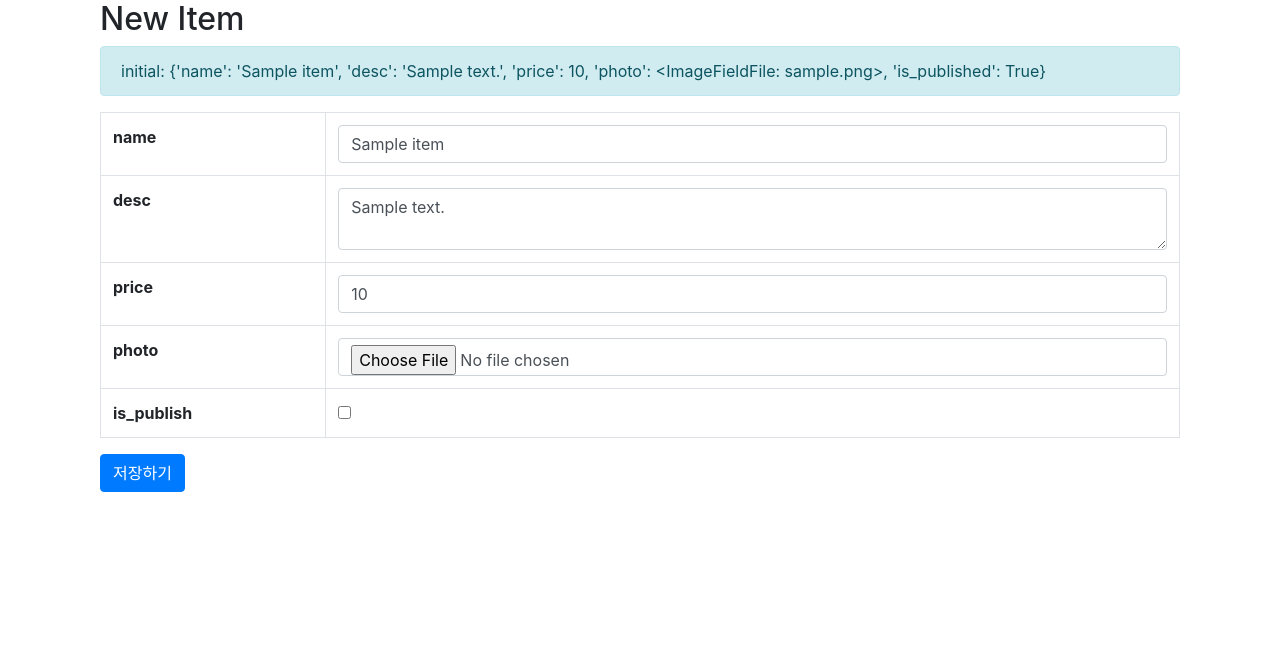
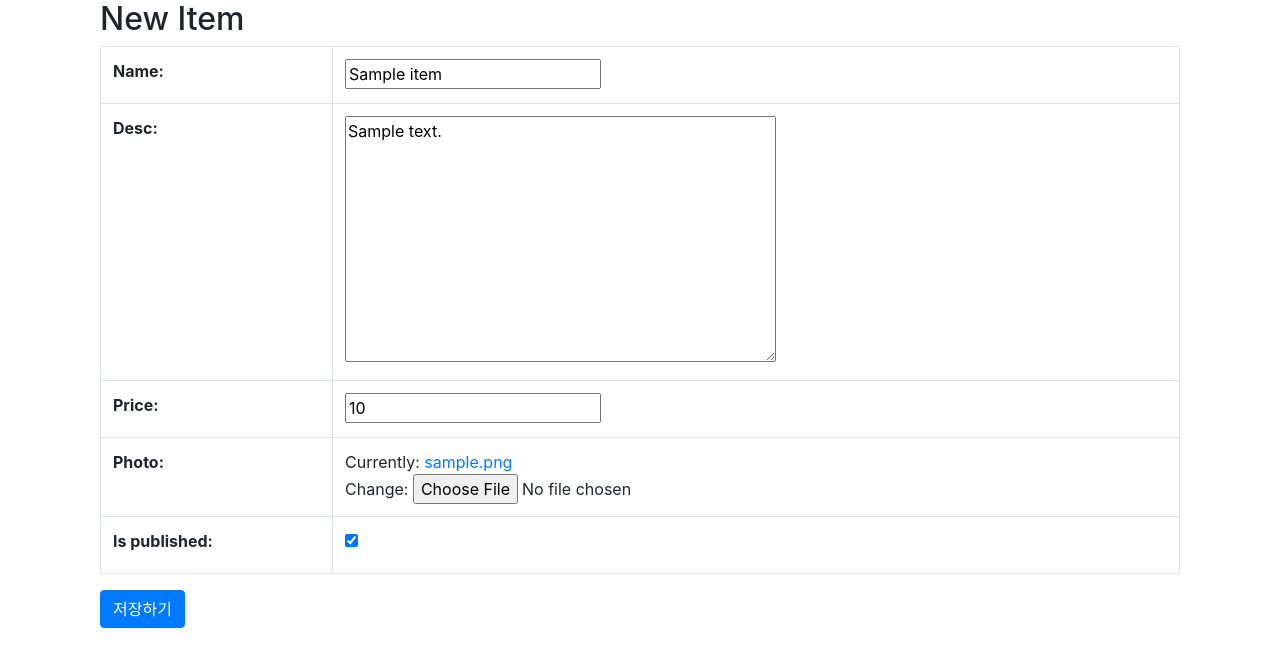
Before and after one commit to Yejin6911/piro12-Django, a Django app: page /shop/1/edit/ in a window 1280 px wide. Shown: the top 667 px of the page. Run offline with Django 3.2, Linux system fonts and the light colour scheme; tables that the repository leaves empty hold one stand-in row (values such as "Sample post"); some libraries are stand-ins or nearby versions.

Commit message:
30 장고 Form을 통해, 글 생성/수정 구현하기

```diff
--- /dev/null
+++ b/shop/forms.py
@@ -0,0 +1,7 @@
+from django import forms
+from .models import Item
+
+class ItemForm(forms.ModelForm):
+    class Meta:
+        model = Item
+        fields = '__all__'
--- a/shop/templates/shop/item_form.html
+++ b/shop/templates/shop/item_form.html
@@ -10,57 +10,11 @@
             <div class="col-sm-12">
 
                 <h2>New Item</h2>
-
-                {% if error_list %}
-                    <div class="alert alert-danger">
-                        error_list: {{ error_list }}
-                    </div>
-                {% endif %}
-
-                {% if initial %}
-                    <div class="alert alert-info">
-                        initial: {{ initial }}
-                    </div>
-                {% endif %}
-
                 <form action="" method="post" enctype="multipart/form-data" autocomplete="off">
                     {% csrf_token %}
-
                     <table class="table table-bordered">
-                        <tbody>
-                            <tr>
-                                <th>name</th>
-                                <td>
-                                    <input type="text" name="name" value="{{ initial.name }}" class="form-control" />
-                                </td>
-                            </tr>
-                            <tr>
-                                <th>desc</th>
-                                <td>
-                                    <textarea name="desc" class="form-control">{{ initial.desc }}</textarea>
-                                </td>
-                            </tr>
-                            <tr>
-                                <th>price</th>
-                                <td>
-                                    <input type="text" name="price" value="{{ initial.price }}" class="form-control" />
-                                </td>
-                            </tr>
-                            <tr>
-                                <th>photo</th>
-                                <td>
-                                    <input type="file" name="photo" class="form-control" />
-                                </td>
-                            </tr>
-                            <tr>
-                                <th>is_publish</th>
-                                <td>
-                                    <input type="checkbox" name="is_publish" value="1" {% if initial.is_publish %}checked{% endif %} />
-                                </td>
-                            </tr>
-                        </tbody>
+                        {{form.as_table}}
                     </table>
-
                     <input type="submit" value="저장하기" class="btn btn-primary" />
                 </form>
 
--- a/shop/views.py
+++ b/shop/views.py
@@ -2,7 +2,8 @@ import logging
 import re
 from django.http import HttpResponse
 from django.shortcuts import render, get_object_or_404, redirect
-
+from django.views.generic import CreateView, UpdateView
+from.forms import ItemForm
 from shop.models import Item
 
 
@@ -29,69 +30,83 @@ def item_detail(request,pk):
     })
 
 def item_new(request, item=None):
-    error_list = []
-    initial = {}
-
+    # error_list = []
+    # initial = {}
     if request.method == 'POST':
-        data = request.POST
-        files = request.FILES
-
-        name = data.get('name')
-        desc = data.get('desc')
-        price = data.get('price')
-        photo = files.get('photo')
-        is_published = data.get('is_published') in (True, 't', 'True', '1')
-
-        # 유효성 검사
-        if len(name) < 2:
-            error_list.append('name을 2글자 이상 입력해주세요.')
-
-        if re.match(r'^[\da-zA-Z\s]+$', desc):
-            error_list.append('한글을 입력해주세요.')
-
-        if not error_list:
-            # 저장 시도
-            if item is None:
-                item = Item()
-
-            item.name = name
-            item.desc = desc
-            item.price = price
-            item.is_published = is_published
-
-            if photo:
-                item.photo.save(photo.name, photo, save=False)
-
-            try:
-                item.save()
-            except Exception as e:
-                error_list.append(e)
-            else:
-                return redirect(item)
-
-        initial = {
-            'name': name,
-            'desc': desc,
-            'price': price,
-            'photo': photo,
-            'is_published': is_published,
-        }
+        form = ItemForm(request.POST, request.FILES, instance=item)
+        if form.is_valid():
+            item = form.save() #ModelForm에서 제공
+            return redirect(item)
     else:
-        if item is not None:
-            initial = {
-                'name': item.name,
-                'desc': item.desc,
-                'price': item.price,
-                'photo': item.photo,
-                'is_published': item.is_published,
-            }
+        form = ItemForm(instance=item)
 
     return render(request, 'shop/item_form.html', {
-        'error_list': error_list,
-        'initial': initial,
+        'form': form,
     })
+    #     data = request.POST
+    #     files = request.FILES
+    #
+    #     name = data.get('name')
+    #     desc = data.get('desc')
+    #     price = data.get('price')
+    #     photo = files.get('photo')
+    #     is_published = data.get('is_published') in (True, 't', 'True', '1')
+    #
+    #     # 유효성 검사
+    #     if len(name) < 2:
+    #         error_list.append('name을 2글자 이상 입력해주세요.')
+    #
+    #     if re.match(r'^[\da-zA-Z\s]+$', desc):
+    #         error_list.append('한글을 입력해주세요.')
+    #
+    #     if not error_list:
+    #         # 저장 시도
+    #         if item is None:
+    #             item = Item()
+    #
+    #         item.name = name
+    #         item.desc = desc
+    #         item.price = price
+    #         item.is_published = is_published
+    #
+    #         if photo:
+    #             item.photo.save(photo.name, photo, save=False)
+    #
+    #         try:
+    #             item.save()
+    #         except Exception as e:
+    #             error_list.append(e)
+    #         else:
+    #             return redirect(item)
+    #
+    #     initial = {
+    #         'name': name,
+    #         'desc': desc,
+    #         'price': price,
+    #         'photo': photo,
+    #         'is_published': is_published,
+    #     }
+    # else:
+    #     if item is not None:
+    #         initial = {
+    #             'name': item.name,
+    #             'desc': item.desc,
+    #             'price': item.price,
+    #             'photo': item.photo,
+    #             'is_published': item.is_published,
+    #         }
+    #
+    # return render(request, 'shop/item_form.html', {
+    #     'error_list': error_list,
+    #     'initial': initial,
+    # })
 
 
 def item_edit(request, pk):
     item = get_object_or_404(Item, pk=pk)
     return item_new(request, item)
+
+#클래스기반 활용
+# item_new = CreateView.as_view(model = Item, form_class=ItemForm)
+
+# # item_edit = UpdateView.as_view(model = Item, form_class=ItemForm)
```
Also changed, not shown: media/3a/fb/1692e192493abddb28d2e50a823c.jpg (added).
